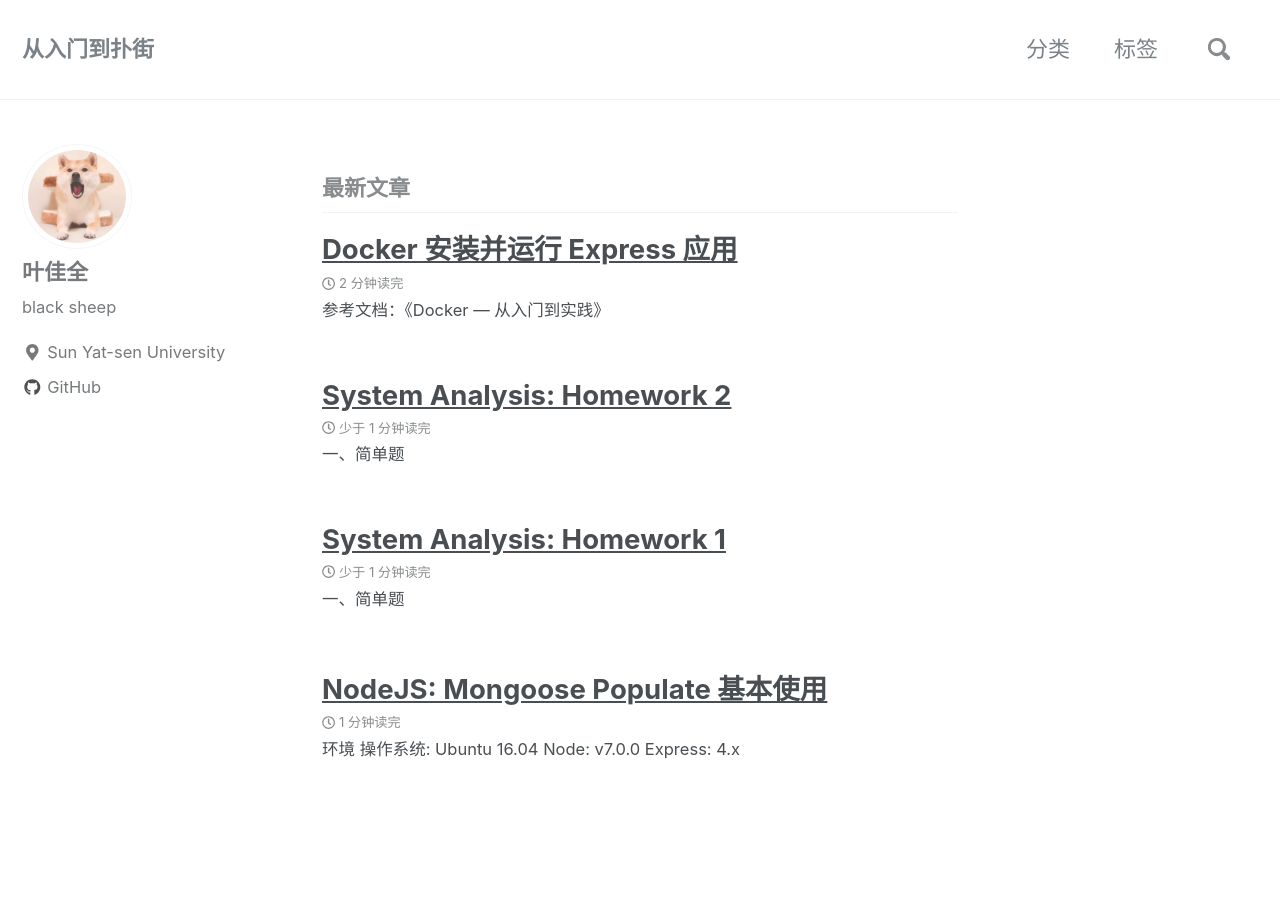
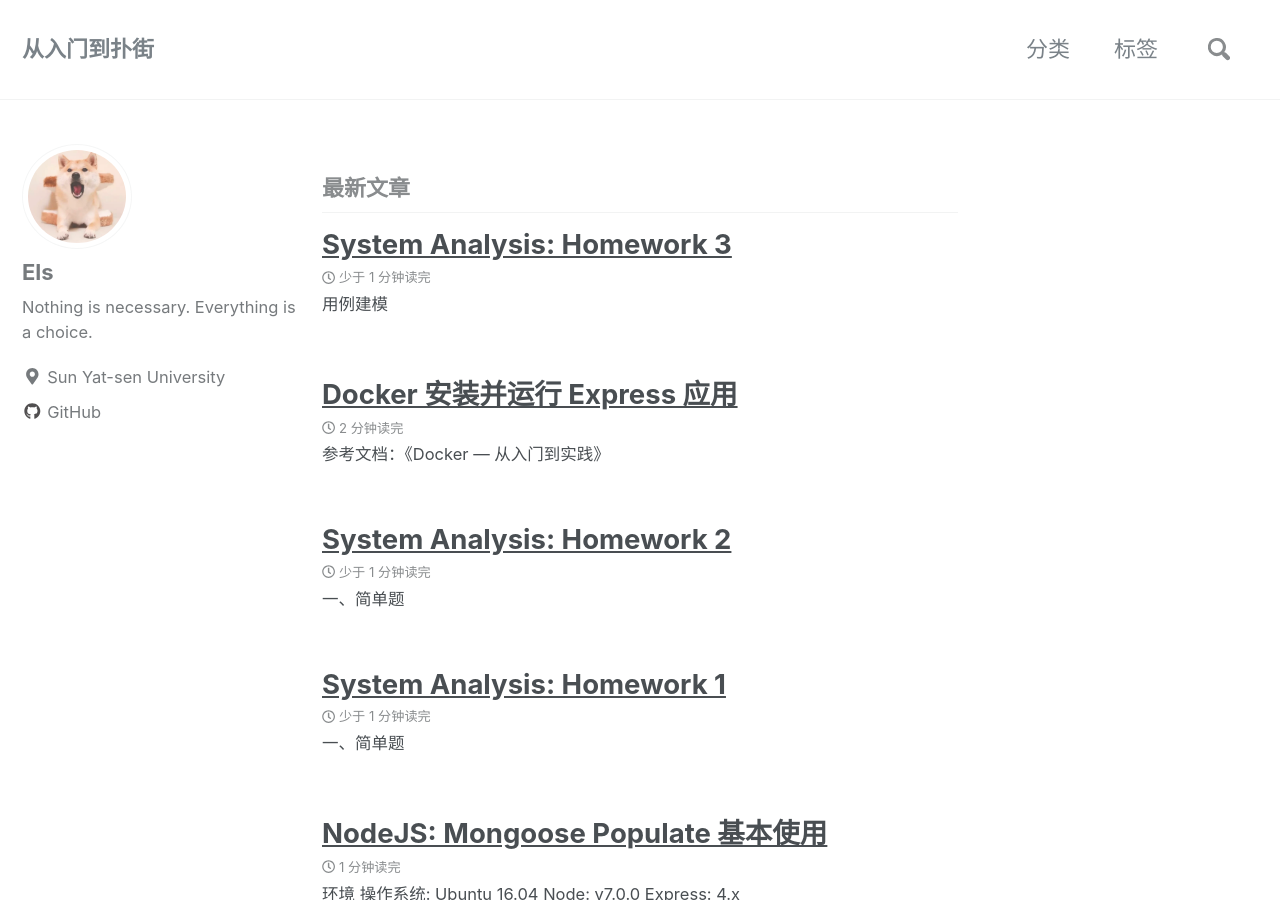
Before and after one commit to Els-y/els-y.github.io, a Jekyll site: the page built from index.html, in a window 1280 px wide and 900 px high. Built offline with Jekyll 4.4.1, drawn with Linux system fonts in a browser that asks for light colours; nearby versions of some CDN libraries; the list of posts is cut into pages by our own code; part of the change alters nothing that is shown.

Commit message:
add homework3

```diff
--- a/_config.yml
+++ b/_config.yml
@@ -90,9 +90,9 @@ analytics:
 
 # Site Author
 author:
-  name             : "叶佳全"
+  name             : "Els"
   avatar           : "/assets/images/avator.jpeg"
-  bio              : "black sheep"
+  bio              : "Nothing is necessary. Everything is a choice."
   location         : "Sun Yat-sen University"
   email            :
   uri              :
--- /dev/null
+++ b/_posts/2018-04-20-system-analysis-homework3.md
@@ -0,0 +1,72 @@
+---
+title: "System Analysis: Homework 3"
+categories:
+  - System Analysis and Design
+tags:
+  - homework
+---
+
+# 用例建模
+
+- a. 阅读 Asg_RH 文档，绘制用例图。 按 Task1 要求，请使用工具 UMLet，截图格式务必是 png 并控制尺寸
+
+  ![reserve_hotel](/assets/images/reserve_hotel.png)
+
+- b. 选择你熟悉的定旅馆在线服务系统（或移动 APP），如绘制用例图。并满足以下要求：
+
+  ![quna](/assets/images/qunar_index.png)
+
+  - 对比 Asg_RH 用例图，请用色彩标注出创新用例或子用例：黄色背景色
+  - 尽可能识别外部系统，并用色彩标注新的外部系统和服务：青色背景色
+
+  ![quna](/assets/images/qunar_common.png)
+
+- c. 对比两个时代、不同地区产品的用例图，总结在项目早期，发现创新的思路与方法
+
+  对于早期产品，比较难以很好的迎合当时用户的使用习惯，需要一定时间的积累才能去完善。并且，对于不同时期的用户，使用习惯也在不断地改变。同时，不同地区的用户的使用习惯也不同。因此，设计产品用例时，需要结合考虑主体客户和客户所在地区的习惯，基于统计来做决策。
+
+  而后来设计出来的产品，如“去哪儿网”的酒店预订，在以前项目的基础上，修改完善使得使用起来更加的方便、人性化，符合现在大部分用户的习惯。因此，在项目早期，发现创新的思路与方法是去统计调查现有的同类产品的缺点、其产品使用者的用户体验、需求功能，结合这些统计数据再去决定开发新功能。
+
+- d. 请使用 SCRUM 方法，在（任务b）用例图基础上，编制某定旅馆开发的需求 （backlog）
+
+  | ID   | Name             | Imp  | Est  | How to demo                     | Notes        |
+  | ---- | ---------------- | ---- | ---- | ------------------------------- | ------------ |
+  | 0    | Login            | 5    | 5    | 输入已注册账号密码，确保登录；输入未注册账号或密码错误，拒绝。 | 加密安全性；用独立服务  |
+  | 1    | Search Hotel     | 7    | 12   | 输入城市、日期、（酒店名），返回酒店列表。           | 酒店名模糊匹配，地图接入 |
+  | 2    | Select Hotel     | 6    | 6    | 输入/选择标签过滤，按价格/评价等类别排序。          | 排名推荐         |
+  | 3    | Make Reservation | 8    | 6    | 测试超出剩余房间数的订单，验证手机号。             | 数据锁问题，房间数正确性 |
+  | 4    | Pay              | 10   | 8    | 信用卡、支付宝等支付测试。                   | 确保安全性        |
+
+
+# 业务建模
+
+- a. 在（任务b）基础上，用活动图建模找酒店用例。简述利用流程图发现子用例的方法。
+
+  ![qunar activity](/assets/images/qunar_activity.png)
+
+  在画流程图时，发现新的子用例的情况有：
+
+  * 能够进一步抽象分解出多个步骤的用例
+
+  - 具有判断、循环等情况的步骤
+  - 提取出可抽象复用的部分作为独立子用例
+
+- b. 选择你身边的银行 ATM，用活动图描绘取款业务流程
+
+  ![bank activity](/assets/images/bank_activity.png)
+
+- c. 查找淘宝退货业务官方文档，使用多泳道图，表达客户、淘宝网、淘宝商家服务系统、商家等用户和系统协同完成退货业务的过程。分析客户要完成退货业务，在淘宝网上需要实现哪些系统用例。
+
+  ![taobao](/assets/images/taobao.png)
+
+  需要实现的系统用例：生成退款单、管理退款单、审核判定。
+
+# 用例文本编写
+
+* 在大作业基础上，分析三种用例文本的优点和缺点
+
+| 用例文本 | 优点                        | 缺点            |
+| ---- | ------------------------- | ------------- |
+| 摘要   | 快速编写、简洁明了                 | 不够细致，粗略认识问题   |
+| 非正式  | 编写简便，相较摘要式用例文本更详细，更利于认识问题 | 不够正式，问题描述不够清晰 |
+| 详述   | 细节充足，正式且深入，结构性较佳          | 编写耗时长，比较繁琐    |
```
Also changed, not shown: assets/images/bank_activity.png (added), assets/images/qunar_activity.png (added), assets/images/qunar_common.png (added), assets/images/qunar_index.png (added), assets/images/reserve_hotel.png (added), assets/images/taobao.png (added).
